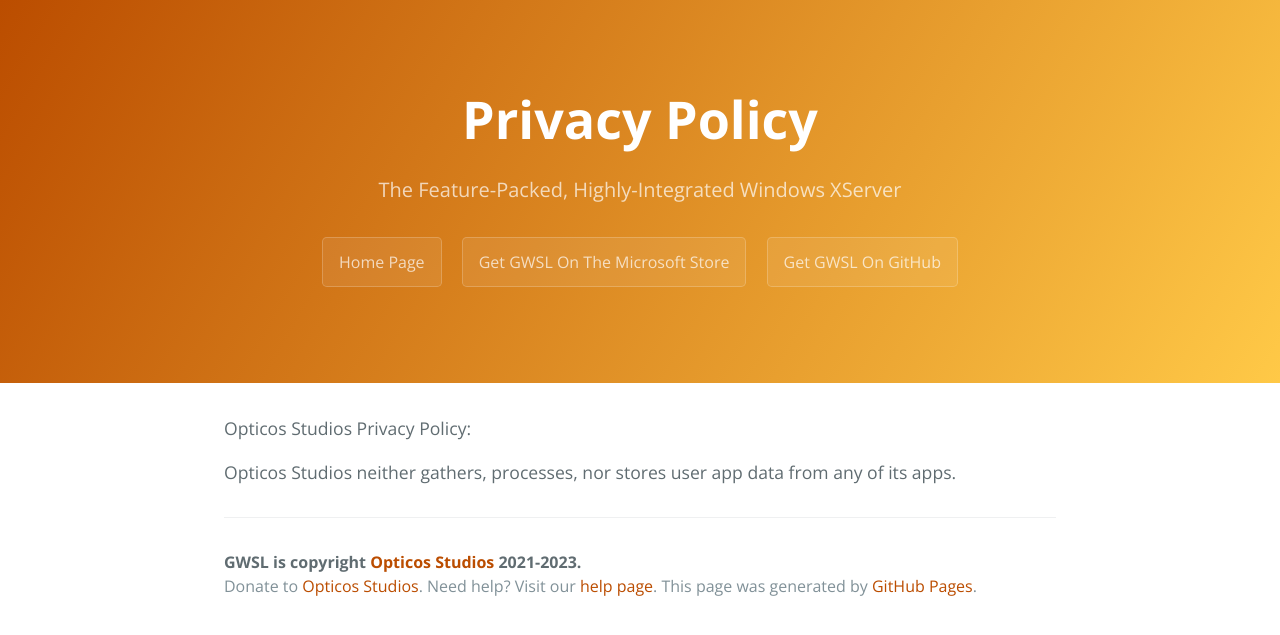
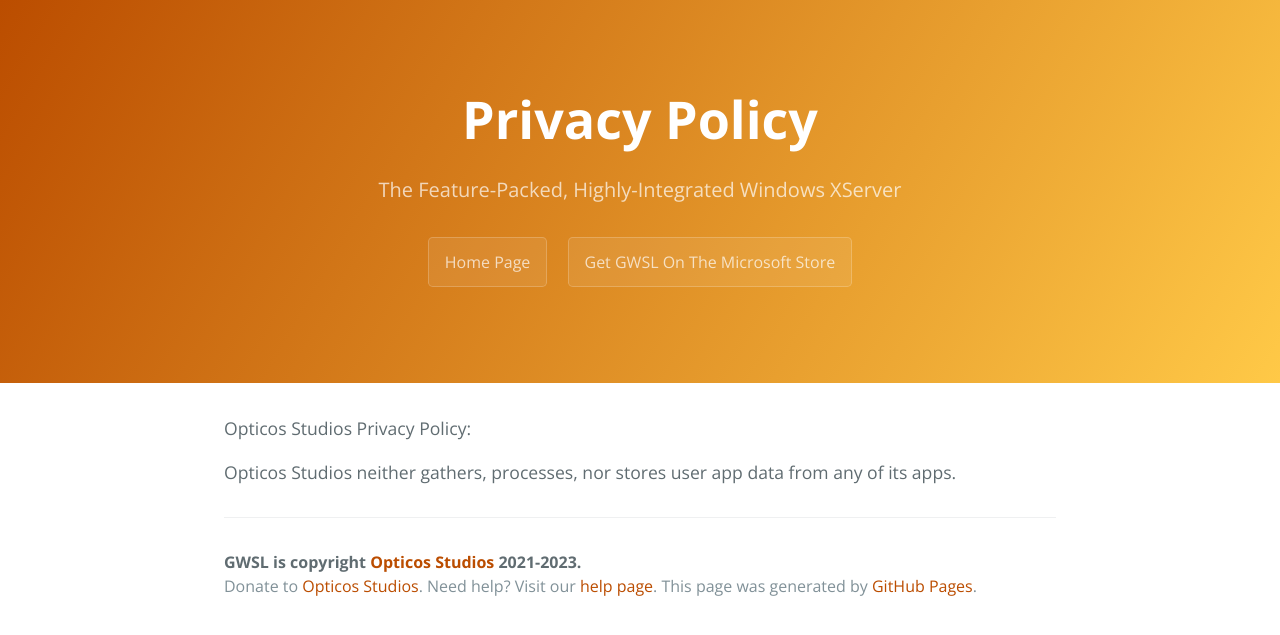
Before and after one commit to Opticos/gwsl, a Jekyll site: the page built from privacy.md, in a window 1280 px wide. Shown: the top 635 px of the page. Built offline with Jekyll 4.4.1, drawn with Linux system fonts in a browser that asks for light colours; the repository's description, which GitHub fills in, is left out.

Commit message:
Update default.html

```diff
--- a/_layouts/default.html
+++ b/_layouts/default.html
@@ -42,7 +42,6 @@
       {% if site.github.is_project_page %}
         <a href="https://opticos.github.io/gwsl/" class="btn">Home Page</a>
         <a href="https://www.microsoft.com/en-us/p/gwsl/9nl6kd1h33v3" class="btn">Get GWSL On The Microsoft Store</a>
-        <a href="https://opticos.github.io/gwsl/tutorials/download.html" class="btn">Get GWSL On GitHub</a>
       {% endif %}
 
     </header>
```
